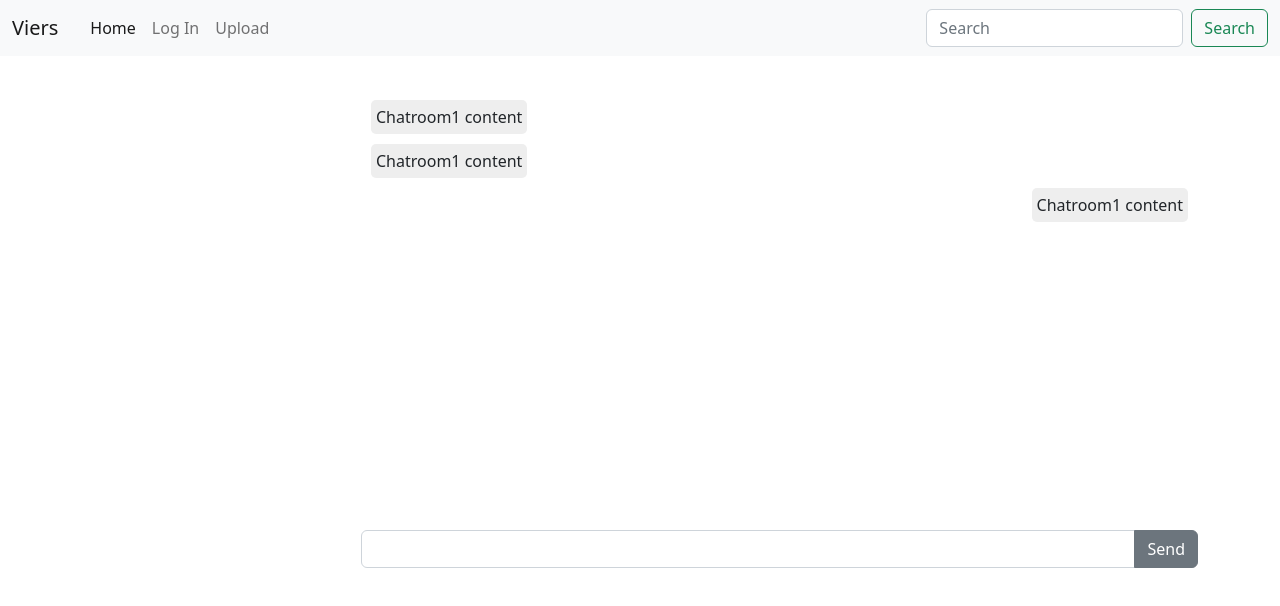
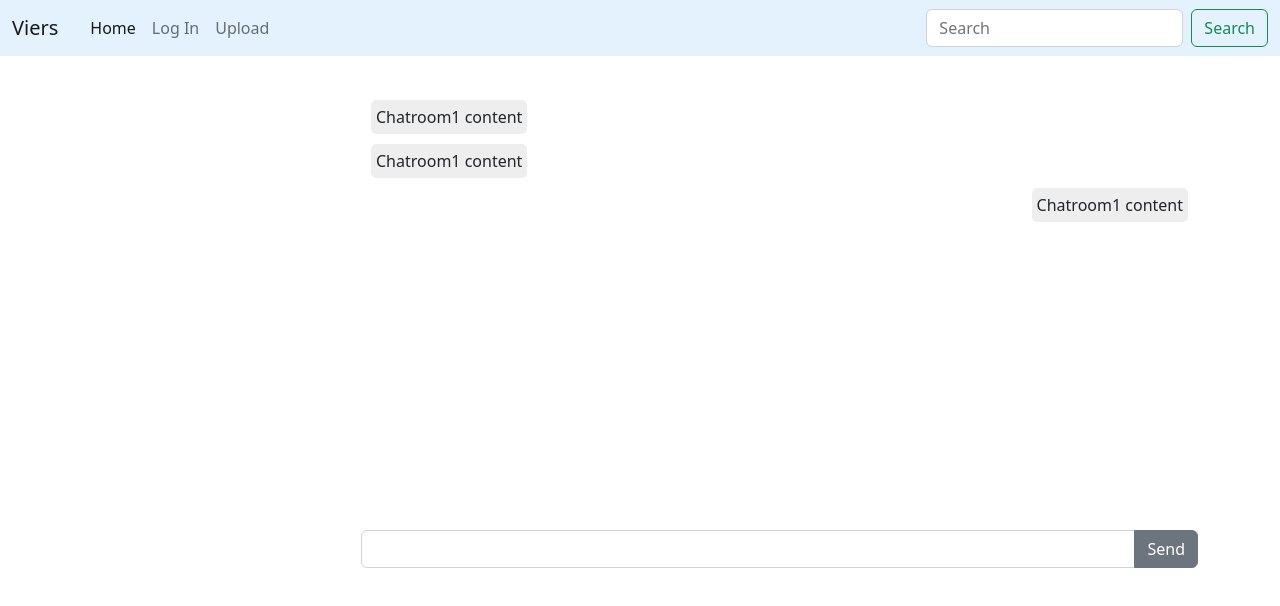
Before and after one commit to wkw8402/Viers, a website: page public/chat.html in a window 1280 px wide. Drawn offline with nearby package versions, Linux system fonts and the light colour scheme.

Commit message:
finished deploying the prototype and fixed nav bar style: https://viers-af802.web.app

```diff
--- a/public/chat.html
+++ b/public/chat.html
@@ -10,7 +10,7 @@
 </head>
 <body>
 
-    <nav class="navbar navbar-expand-lg bg-light">
+    <nav class="navbar navbar-expand-lg" style="background-color: #e3f2fd;">
         <div class="container-fluid">
           <a class="navbar-brand" href="index.html">Viers</a>
           <span class="ms-auto mx-2" id = "userName"></span>
```
Also changed, not shown: public/detail.html (+1 -1 lines), public/index.html (+1 -1 lines), public/login.html (+1 -1 lines), public/update.html (+1 -1 lines), public/upload.html (+1 -1 lines).
